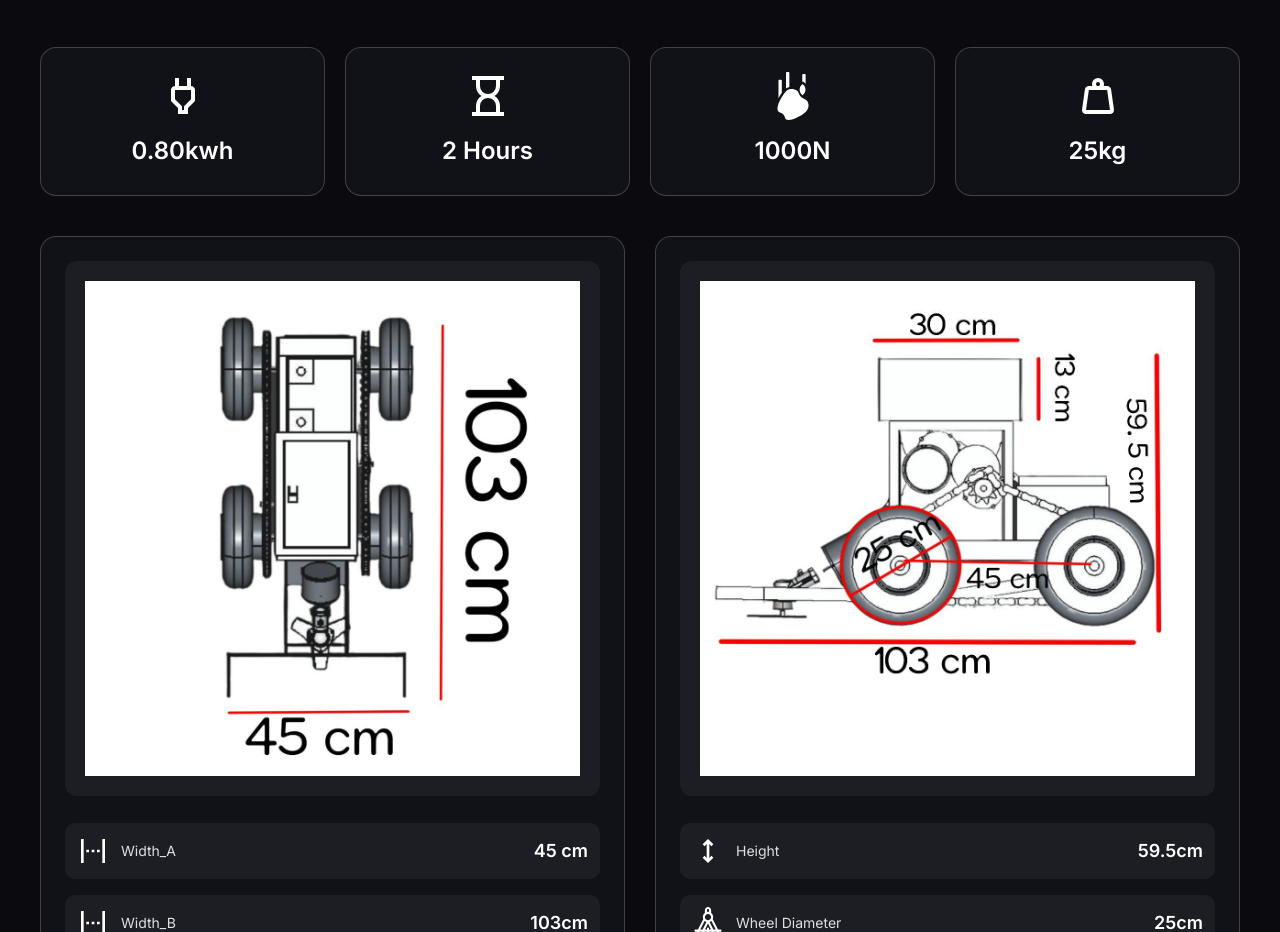
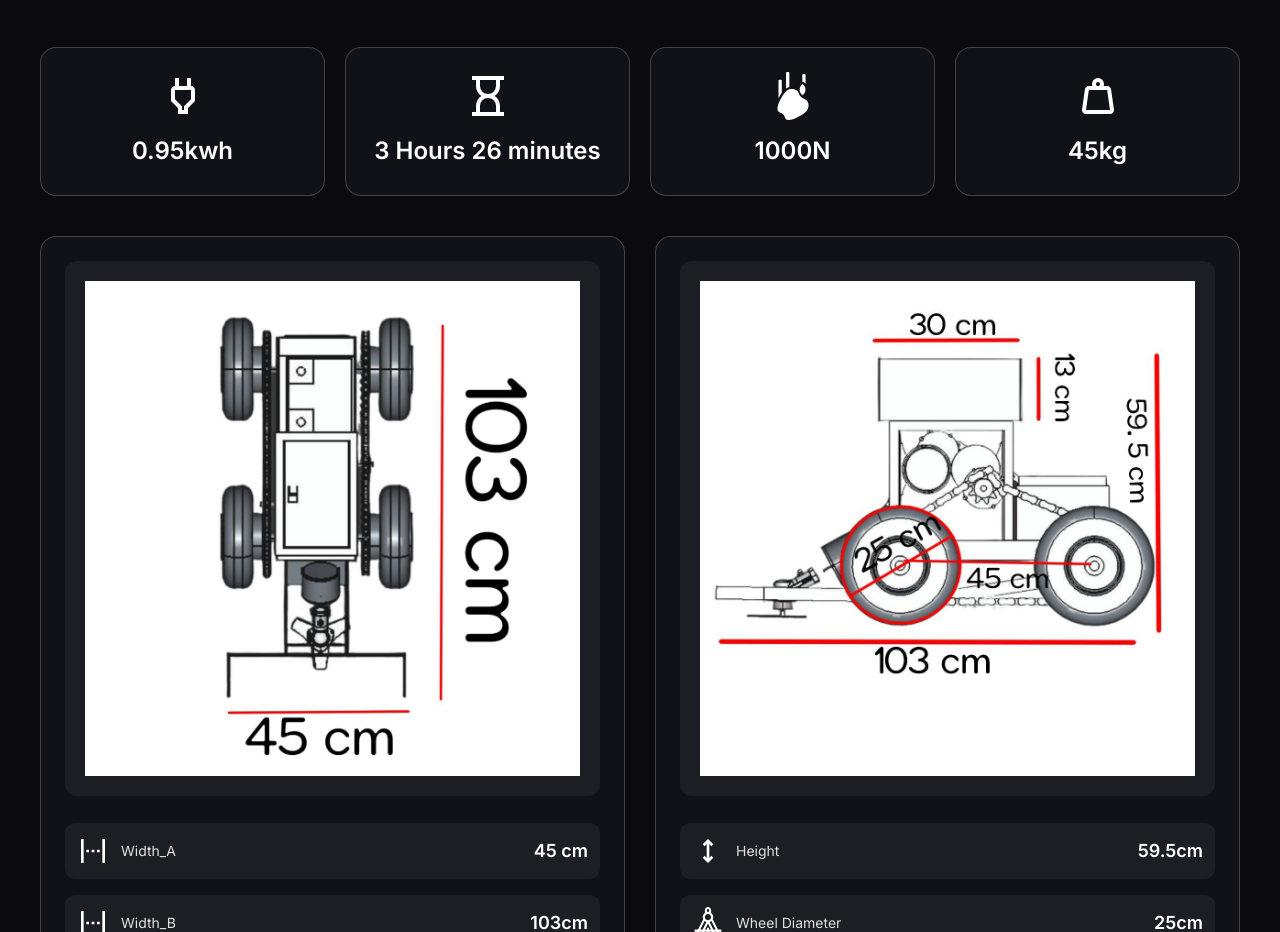
Before and after one commit to Electron22X/Stem-Kandal-2025, a plain HTML site: page index.html in a window 1280 px wide. Shown: the part 1660-2592 px from the top of the page. Drawn offline with nearby package versions, Linux system fonts and the light colour scheme; no server answers; animation ran at ten frames a second; a web font is replaced by a local one.

Commit message:
Modify lawn mower product details in index.html
Updated various elements including pricing, battery life, and weight in the lawn mower product page.

```diff
--- a/index.html
+++ b/index.html
@@ -77,11 +77,11 @@
     <div class="resurce-container">
         <div class="power">
             <img src="assets/icons/power_24dp_E3E3E3_FILL0_wght400_GRAD0_opsz24.svg" alt="power icon" class="icon-images">
-            <p class="icon-text">0.80kwh</p>
+            <p class="icon-text">0.95kwh</p>
         </div>
         <div class="battery-life">
             <img src="assets/icons/hourglass_empty_24dp_E3E3E3_FILL0_wght400_GRAD0_opsz24.svg" alt="battery icon" class="icon-images">
-            <p class="icon-text">2 Hours</p>
+            <p class="icon-text">3 Hours 26 minutes </p>
         </div>
         <div class="force">
             <img src="assets/icons/newtons-apple-svgrepo-com.svg" alt="force icon" class="icon-images">
@@ -89,7 +89,7 @@
         </div>
         <div class="weight">
             <img src="assets/icons/weight_24dp_E3E3E3_FILL0_wght400_GRAD0_opsz24.svg" alt="weight icon" class="icon-images">
-            <p class="icon-text">25kg</p>
+            <p class="icon-text">45kg</p>
         </div>
 
     </div>
```
